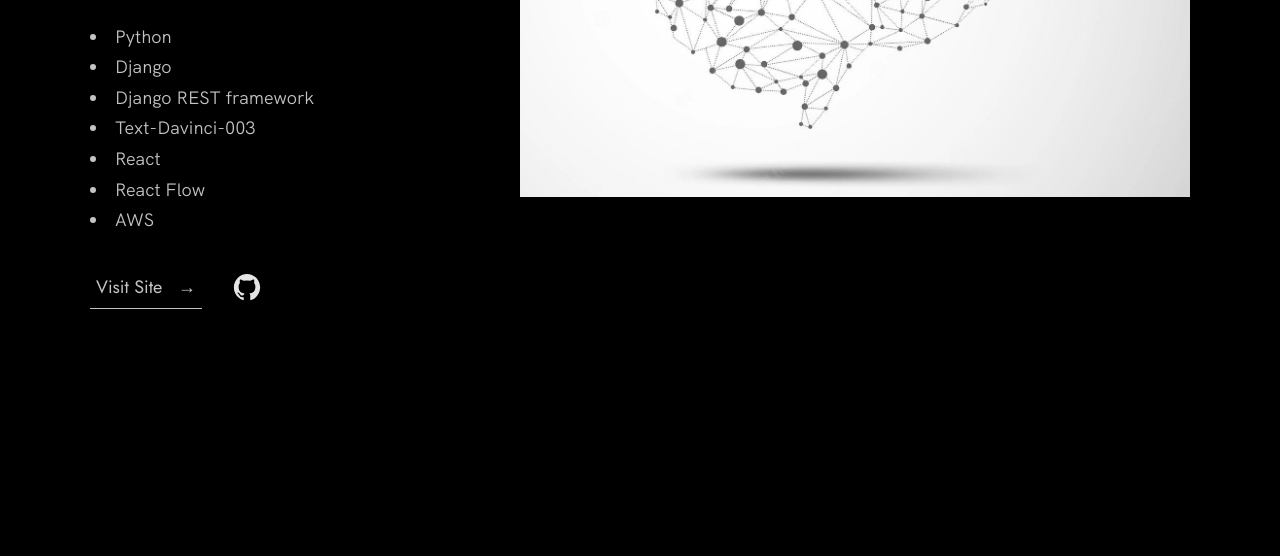
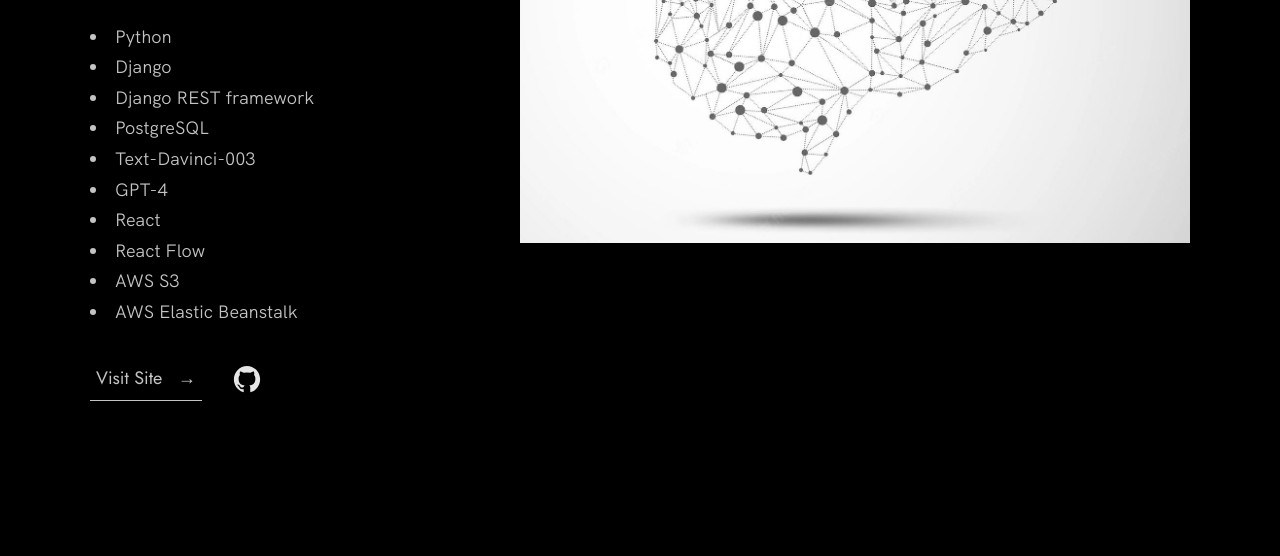
Before and after one commit to LicolZ/project_portfolio, a plain HTML site: page index.html in a window 1280 px wide. Shown: the part 1415-1971 px from the top of the page. Drawn offline with Linux system fonts and the light colour scheme.

Commit message:
updated tools and technologies

```diff
--- a/index.html
+++ b/index.html
@@ -58,10 +58,13 @@
                 <li>Python</li>
                 <li>Django</li>
                 <li>Django REST framework</li>
+                <li>PostgreSQL</li>
                 <li>Text-Davinci-003</li>
+                <li>GPT-4</li>
                 <li>React</li>
                 <li>React Flow</li>
-                <li>AWS</li>
+                <li>AWS S3</li>
+                <li>AWS Elastic Beanstalk</li>
               </ul>
 
               <div class="work__links">
@@ -134,7 +137,7 @@
               <h3>MultiModelAI</h3>
               <p>
                 Implementation of perceptron, regression, digit classification,
-                and language identification models with application of neural netwroks and gradient-based optomization techniques to optomize classification and approximation tasks.
+                and language identification models with application of neural networks and gradient-based optomization techniques to optomize classification and approximation tasks.
               </p>
               <ul class="work__list">
                 <li>Python</li>
```
Also changed, not shown: 1 other file.
